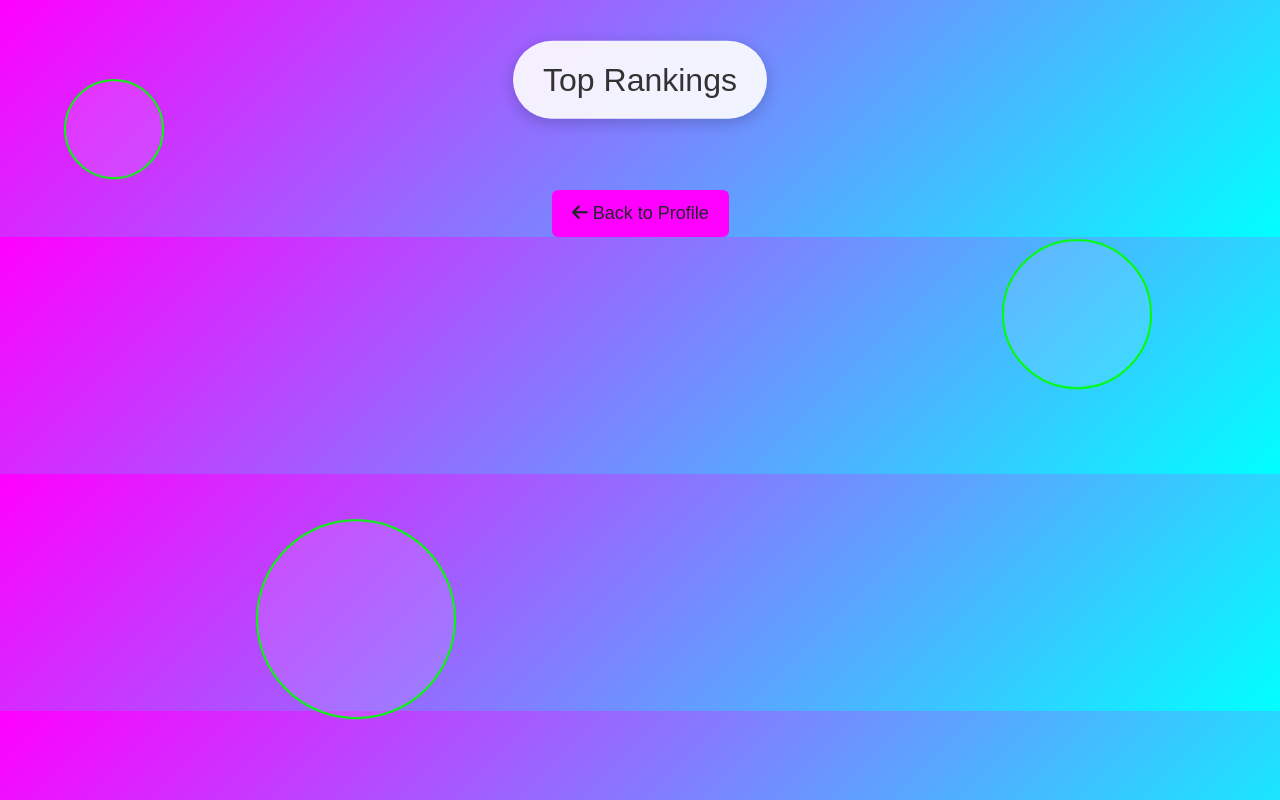
After one commit to loxiasblack/Quizz_Game, a Django app: page /quizz/top_ranking/ in a window 1280 px wide. The commit adds this page. Run offline with Django 5.2, Linux system fonts and the light colour scheme; the visitor is signed in with stand-in values (Sample User, id 1); data that the repository does not hold is empty.

Commit message:
add Top Ranking page That display the Top 3 score in the Game

```diff
--- a/backend/backend/urls.py
+++ b/backend/backend/urls.py
@@ -22,7 +22,6 @@ from django.conf.urls.static import static
 urlpatterns = [
     path('admin/', admin.site.urls),
     path('quizz/', include('myquizz.urls')),
-    path('api/', include('myquizz.urls')),
 ]
 
 if settings.DEBUG:
--- a/backend/myquizz/templates/game/profile.html
+++ b/backend/myquizz/templates/game/profile.html
@@ -194,7 +194,7 @@
                 <div class="rectangle-button animate__animated animate__fadeInUp" onclick=location.href="{% url 'select_category' user_id=request.user.id %}">
                     <h4>Start Game</h4>
                 </div>
-                <div class="rectangle-button animate__animated animate__fadeInUp">
+                <div class="rectangle-button animate__animated animate__fadeInUp" onclick=location.href="{% url 'top_ranking'%}">
                     <h4>Top Ranking</h4>
                 </div>
                 <div class="rectangle-button animate__animated animate__fadeInUp">
--- /dev/null
+++ b/backend/myquizz/templates/game/top_ranking.html
@@ -0,0 +1,158 @@
+<!DOCTYPE html>
+<html lang="en">
+<head>
+    <meta charset="UTF-8">
+    <meta name="viewport" content="width=device-width, initial-scale=1.0">
+    <title>Top Ranking</title>
+    <!-- Bootstrap CSS -->
+    <link href="https://cdn.jsdelivr.net/npm/bootstrap@5.3.0/dist/css/bootstrap.min.css" rel="stylesheet">
+    <!-- Animate.css for animations -->
+    <link rel="stylesheet" href="https://cdnjs.cloudflare.com/ajax/libs/animate.css/4.1.1/animate.min.css">
+    <!-- Font Awesome for icons -->
+    <link rel="stylesheet" href="https://cdnjs.cloudflare.com/ajax/libs/font-awesome/6.0.0/css/all.min.css">
+    <style>
+        body {
+            background: linear-gradient(135deg, #FF00FF, #00FFFF);
+            color: #FFFFFF;
+            font-family: 'Poppins', sans-serif;
+        }
+        .bubble-title {
+            background-color: rgba(255, 255, 255, 0.9);
+            color: #333;
+            padding: 20px 30px;
+            border-radius: 50px;
+            display: inline-block;
+            margin: 20px 0;
+            position: relative;
+            box-shadow: 0 4px 15px rgba(0, 0, 0, 0.2);
+            animation: float 3s ease-in-out infinite;
+        }
+        @keyframes float {
+            0%, 100% { transform: translateY(0); }
+            50% { transform: translateY(-10px); }
+        }
+        .ranking-card {
+            background-color: rgba(0, 0, 0, 0.7);
+            border: 2px solid #00FF00;
+            border-radius: 20px;
+            padding: 20px;
+            margin: 10px 0;
+            transition: transform 0.3s, box-shadow 0.3s;
+        }
+        .ranking-card:hover {
+            transform: scale(1.05);
+            box-shadow: 0 0 20px #00FF00;
+        }
+        .ranking-card h3 {
+            color: #00FF00;
+            margin-bottom: 15px;
+        }
+        .ranking-card ul {
+            list-style-type: none;
+            padding: 0;
+        }
+        .ranking-card ul li {
+            background-color: rgba(255, 255, 255, 0.1);
+            border: 1px solid #00FF00;
+            border-radius: 10px;
+            padding: 10px;
+            margin: 5px 0;
+            color: #FFFFFF;
+            transition: transform 0.3s, box-shadow 0.3s;
+        }
+        .ranking-card ul li:hover {
+            transform: scale(1.02);
+            box-shadow: 0 0 10px #00FF00;
+        }
+        .back-button {
+            padding: 10px 20px;
+            font-size: 18px;
+            background-color: #FF00FF;
+            border: none;
+            transition: background-color 0.3s;
+        }
+        .back-button:hover {
+            background-color: #00FFFF;
+        }
+        .decorative-shapes {
+            position: absolute;
+            top: 0;
+            left: 0;
+            width: 100%;
+            height: 100%;
+            overflow: hidden;
+            z-index: -1;
+        }
+        .decorative-shapes div {
+            position: absolute;
+            background: rgba(255, 255, 255, 0.1);
+            border: 2px solid #00FF00;
+            border-radius: 50%;
+            animation: float 6s infinite ease-in-out;
+        }
+        .decorative-shapes div:nth-child(1) {
+            width: 100px;
+            height: 100px;
+            top: 10%;
+            left: 5%;
+        }
+        .decorative-shapes div:nth-child(2) {
+            width: 150px;
+            height: 150px;
+            top: 30%;
+            right: 10%;
+        }
+        .decorative-shapes div:nth-child(3) {
+            width: 200px;
+            height: 200px;
+            bottom: 10%;
+            left: 20%;
+        }
+    </style>
+</head>
+<body>
+    <!-- Decorative Shapes -->
+    <div class="decorative-shapes">
+        <div></div>
+        <div></div>
+        <div></div>
+    </div>
+
+    <div class="container mt-4">
+        <!-- Bubble Title -->
+        <div class="text-center">
+            <div class="bubble-title animate__animated animate__fadeInDown">
+                <h2 class="mb-0">Top Rankings</h2>
+            </div>
+        </div>
+
+        <!-- Top Ranking Cards -->
+        <div class="row mt-4">
+            <div class="col-md-8 offset-md-2">
+                {% for category, gamesessions in gamesession_by_category.items %}
+                <div class="ranking-card animate__animated animate__fadeInUp">
+                    <h3>{{ category }}</h3>
+                    <ul>
+                        {% for gamesession in gamesessions %}
+                        <li>
+                            <strong>{{ gamesession.user }}</strong> : Scored <span class="text-warning">{{ gamesession.score }}</span>
+                        </li>
+                        {% endfor %}
+                    </ul>
+                </div>
+                {% endfor %}
+            </div>
+        </div>
+
+        <!-- Back Button -->
+        <div class="text-center mt-4">
+            <a href="{% url 'profile' user_id=request.user.id%}" class="btn back-button animate__animated animate__pulse">
+                <i class="fas fa-arrow-left"></i> Back to Profile
+            </a>
+        </div>
+    </div>
+
+    <!-- Bootstrap JS -->
+    <script src="https://cdn.jsdelivr.net/npm/bootstrap@5.3.0/dist/js/bootstrap.bundle.min.js"></script>
+</body>
+</html>
--- a/backend/myquizz/urls.py
+++ b/backend/myquizz/urls.py
@@ -1,5 +1,5 @@
 from django.urls import path, include
-from .views import profile, signup, login, landing, logout, upload_profile_picture, select_catgory, play_quizz, quit_game, QuestionViewSet, ChoiceViewSet
+from .views import profile, signup, login, landing, logout, upload_profile_picture, select_catgory, play_quizz, quit_game, QuestionViewSet, ChoiceViewSet, Top_ranking
 from django.contrib.auth import views
 from rest_framework.routers import DefaultRouter
 
@@ -20,4 +20,5 @@ urlpatterns = [
     path('category/<int:user_id>', select_catgory, name='select_category'),
     path('session/<int:category_id>', play_quizz, name="session"),
     path('quit_game/<int:gamesession_id>', quit_game, name='quit_game'),
+    path('top_ranking/', Top_ranking, name="top_ranking"),
 ]
--- a/backend/myquizz/views.py
+++ b/backend/myquizz/views.py
@@ -11,6 +11,7 @@ from .models import CustomUser, Question, Category, Choice, GameSession
 from django.http import JsonResponse
 from django.views.decorators.csrf import csrf_exempt
 from .utils import selected_question, display_question_choices
+from collections import defaultdict
 from rest_framework import viewsets
 from rest_framework.decorators import action
 from rest_framework.response import Response
@@ -175,7 +176,8 @@ def play_quizz(request, category_id):
         'gamesession': gamesession,
     })
 
-
+@never_cache
+@login_required
 def quit_game(request, gamesession_id):
     # Clear session data related to the game
     if 'questions' in request.session:
@@ -183,8 +185,26 @@ def quit_game(request, gamesession_id):
     if 'current_index' in request.session:
         del request.session['current_index']
     GameSession.objects.get(id=gamesession_id).delete()
-    # Redirect the user to a relevant page (e.g., home or profile)
+    # Redirect the user to his profile
     return redirect(reverse('profile', args=[request.user.id]))
+
+@never_cache
+@login_required
+def Top_ranking(request):
+    category = Category.objects.all()
+    all_gamesessions = GameSession.objects.order_by('-score')
+
+    gamesession_by_category = defaultdict(list)
+    for gamesession in all_gamesessions:
+        gamesession_by_category[gamesession.category].append(gamesession)
+
+    for category, gamesession in gamesession_by_category.items():
+        gamesession_by_category[category] = gamesession[:3]
+
+    return render(request, 'game/top_ranking.html', {
+        'gamesession_by_category': dict(gamesession_by_category),
+    })
+
 
 
 class QuestionViewSet(viewsets.ModelViewSet):
```
